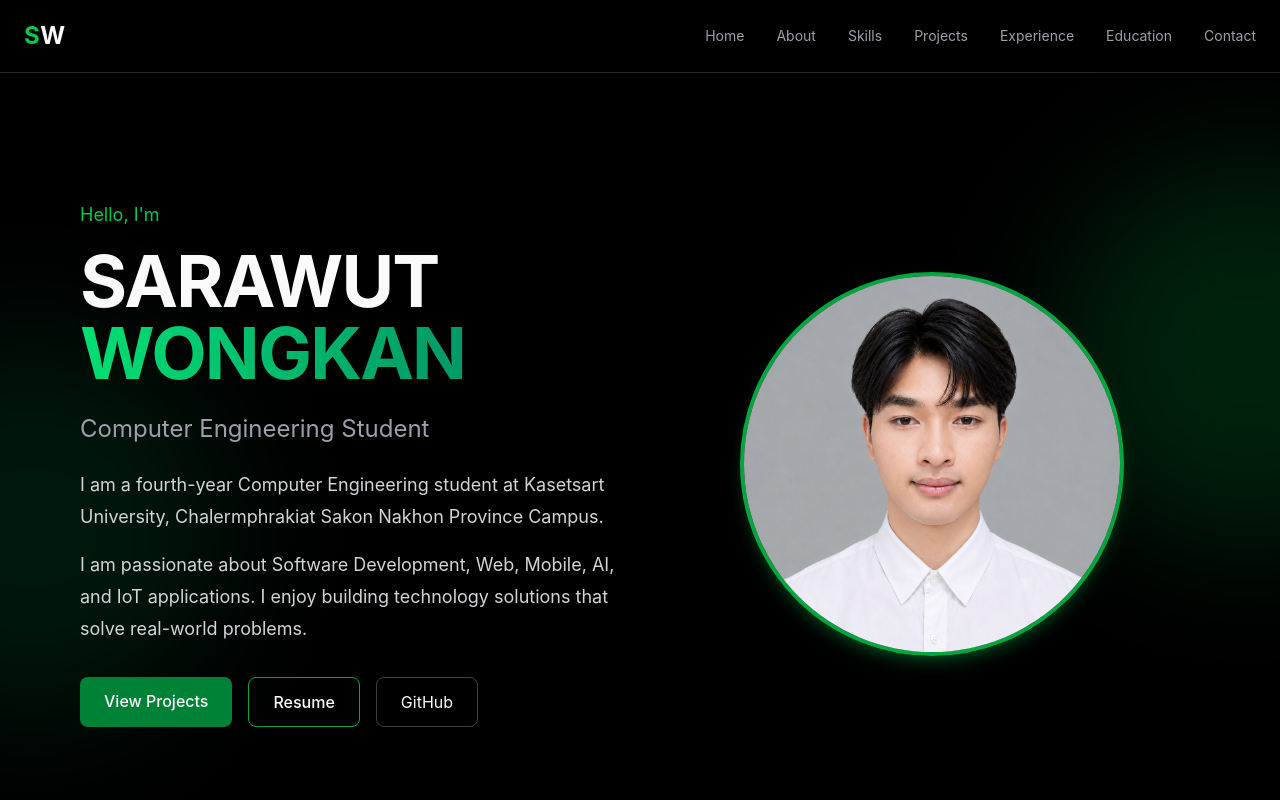
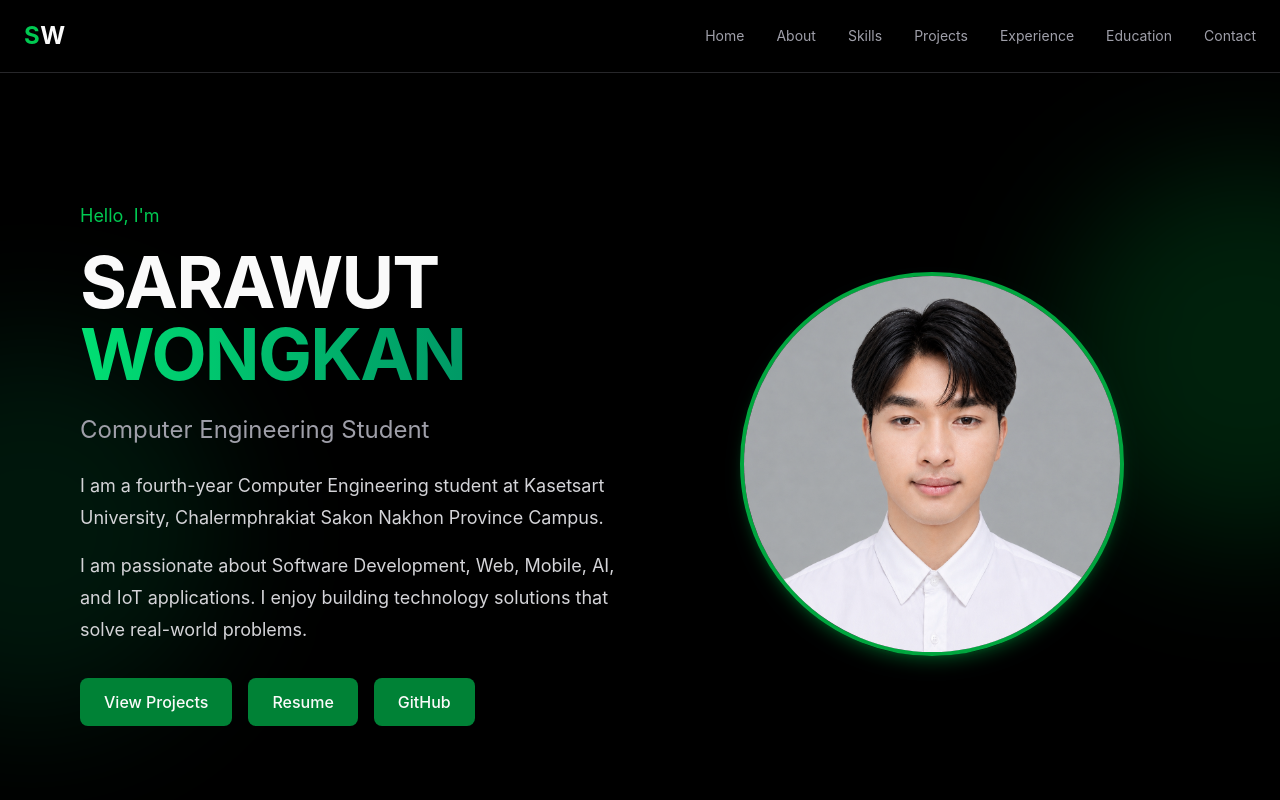
Before and after one commit to sarawut-wongkan/sarawut-portfolio, a React (Vite) app: page / in a window 1280 px wide. Shown: the top 800 px of the page. Built offline with nearby package versions, Linux system fonts and the light colour scheme.

Commit message:
complete portfolio sections

```diff
--- a/src/components/sections/Hero.tsx
+++ b/src/components/sections/Hero.tsx
@@ -94,7 +94,7 @@ function Hero() {
               href="/Resume.png"
               target="_blank"
               rel="noopener noreferrer"
-              className="rounded-lg border border-green-600 px-6 py-3 font-medium text-green-500 transition hover:bg-green-600 hover:text-black"
+              className="rounded-lg bg-green-700 px-6 py-3 font-medium transition hover:bg-green-600"
             >
               Resume
             </a>
@@ -105,7 +105,7 @@ function Hero() {
               href="https://github.com/sarawut-wongkan"
               target="_blank"
               rel="noopener noreferrer"
-              className="rounded-lg border border-zinc-700 px-6 py-3 transition hover:border-green-500 hover:text-green-500"
+              className="rounded-lg bg-green-700 px-6 py-3 font-medium transition hover:bg-green-600"
             >
               GitHub
             </a>
```
